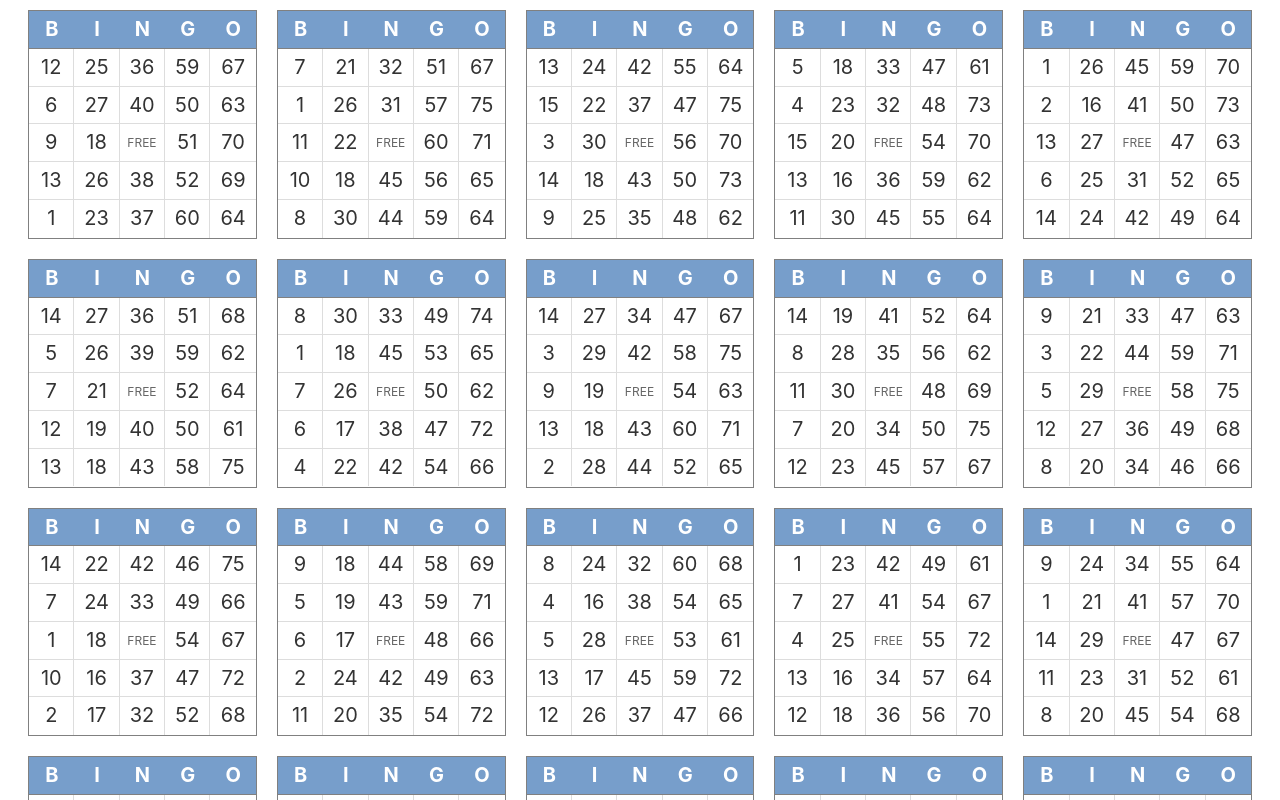
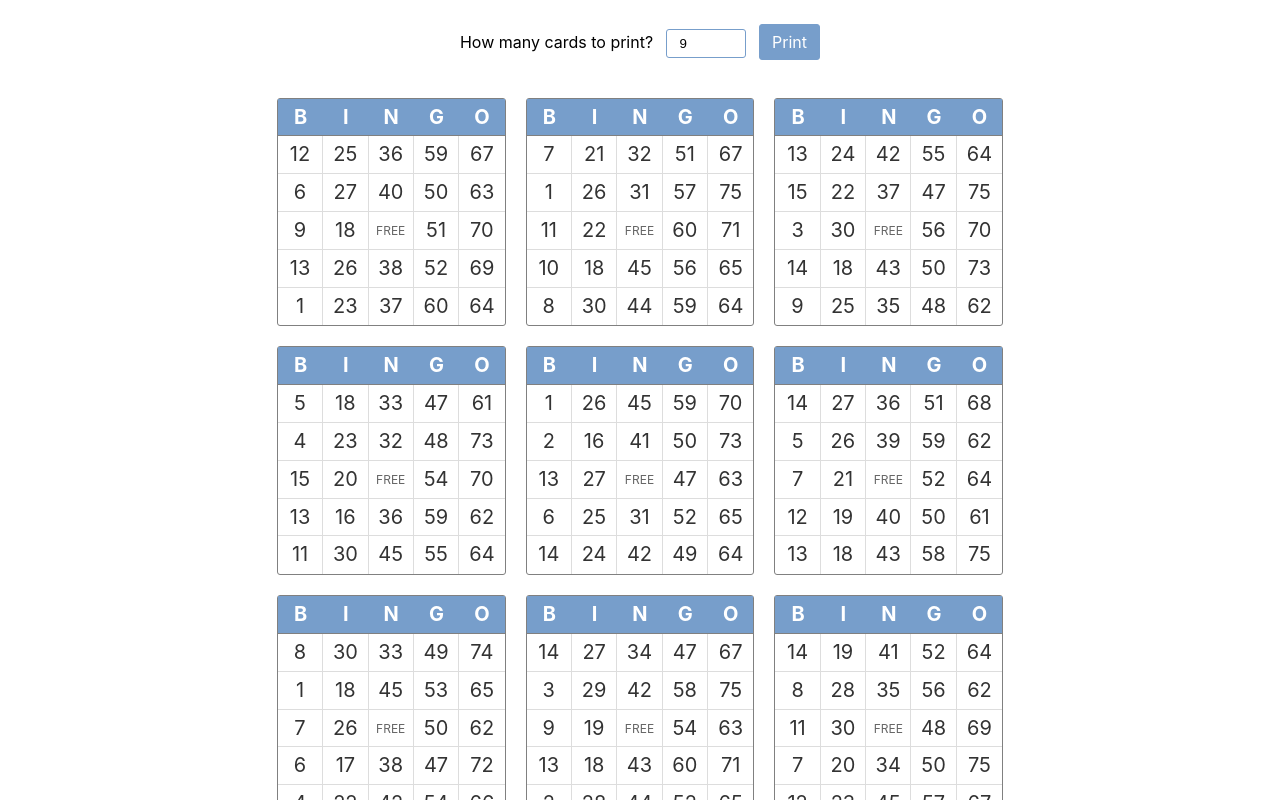
Before and after one commit to lauhasd/bingo, a React (Create React App) app: page / in a window 1280 px wide. Shown: the top 800 px of the page. Built offline with nearby package versions, Linux system fonts and the light colour scheme.

Commit message:
Add input for selecting the card count and a butotn for printing

```diff
--- a/src/App.js
+++ b/src/App.js
@@ -6,16 +6,27 @@ import './App.css';
 class App extends Component {
   constructor(props) {
     super(props);
+    const maxNumbers = 75;
+    this.state = {
+      // Card is a 3d array containing the cards with rows and numbers
+      cards: [],
+      cardCount: 9,
+      maxNumbers: maxNumbers,
+      numbers: _.chunk(
+        [...Array(maxNumbers).keys()].map(k => k + 1),
+        maxNumbers / 5
+      ),
+    };
+  }
 
-    const maxNumbers = 75,
-          numbers = _.chunk(
-            [...Array(maxNumbers).keys()].map(k => k + 1),
-            maxNumbers / 5
-          ),
-          cardCount = 30;
+  componentDidMount() {
+    this.generateCards();
+  }
+
+  generateCards() {
+    const { cardCount, numbers } = this.state;
 
     let cards = Array(cardCount).fill();
-
     cards = cards.map(card => {
         let rows = Array(5).fill(),
             usedNumbers = [];
@@ -34,21 +45,31 @@ class App extends Component {
 
           return newRow;
         });
-
     });
 
-    this.state = {
-      // Card is a 2d array containing the numbers
-      cards: cards,
-      maxNumbers: maxNumbers,
-      numbers: numbers,
-    };
+    this.setState({cards: cards});
+  }
+
+  updateCardCount(newCount) {
+    const count = parseInt(newCount)
+    this.setState({cardCount: count}, () => {
+      if (!(isNaN(count) || count <= 0)) {
+        this.generateCards();
+      }
+    });
   }
 
   render() {
-    const { cards } = this.state;
+    const { cards, cardCount } = this.state;
     return (
       <div className="App">
+        <div className="editor">
+          How many cards to print?
+          <input onChange={(e) => this.updateCardCount(e.target.value)}
+                 type='number'
+                 value={cardCount} />
+          <button onClick={() => window.print()}>Print</button>
+        </div>
         {cards.map(card => <Card rows={card} />)}
       </div>
     );
--- a/src/index.css
+++ b/src/index.css
@@ -1,5 +1,14 @@
 :root {
   --card-size: 6cm;
+}
+
+button {
+  padding: 0;
+  border: none;
+  font: inherit;
+  color: inherit;
+  background-color: transparent;
+  cursor: pointer;
 }
 
 body {
@@ -17,11 +26,46 @@ code {
     monospace;
 }
 
+.App {
+    margin: 0 auto;
+    width: 210mm;
+    max-width: 100%
+}
+
+.editor {
+    margin: 1em 0;
+    line-height: 22px;
+    vertical-align: middle;
+}
+
+.editor input {
+    margin: 1em;
+    width: 4em;
+    border-radius: 3px;
+    border: 1px solid #779ecb;
+    padding: 6px 12px;
+}
+
+.editor button {
+    border-radius: 3px;
+    border: 1px solid #779ecb;
+    background-color: #779ecb;
+    padding: 6px 12px;
+    color: white;
+}
+
+.editor button:hover {
+    border-radius: 3px;
+    border: 1px solid #87aedb;
+    background-color: #87aedb;
+    padding: 6px 12px;
+    color: white;
+}
+
 .card {
     display: inline-block;
-
     margin: 10px;
-
+    border-radius: 3px;
     border: 1px solid grey;
     height: var(--card-size);
     width: var(--card-size);
@@ -87,3 +131,9 @@ code {
   size: A4;
   margin: 24px 0;
 }
+
+@media print {
+    .editor {
+        display: none;
+    }
+}
```
